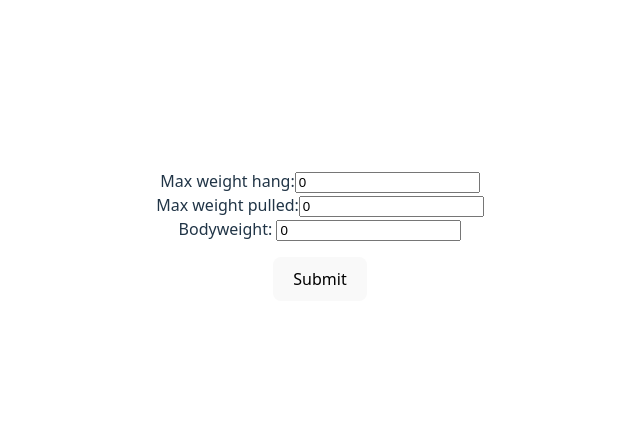
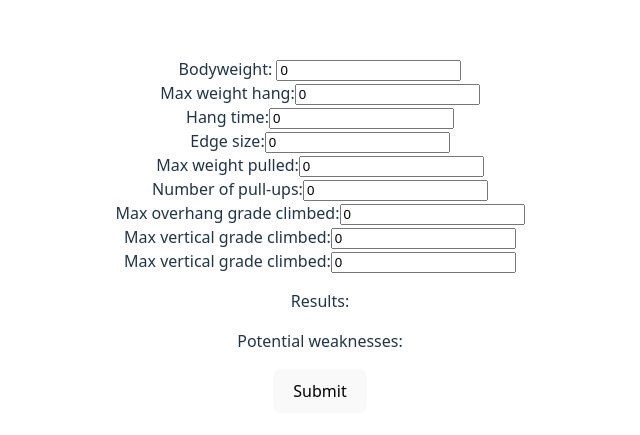
Before and after one commit to ak2691/ClimbingFrontend, a React (Vite) app: page / in a window 1280 px wide. Shown: the part 165-600 px from the top of the page, without its empty margins (320-960 px from the left). Built offline with nearby package versions, Linux system fonts and the light colour scheme.

Commit message:
Implemented additional information: hang time, edge size, pull up reps

```diff
--- a/src/Components/StrengthForm.jsx
+++ b/src/Components/StrengthForm.jsx
@@ -3,19 +3,46 @@
 
 import { useState } from 'react';
 export default function StrengthForm() {
+    const formOrder = ["Finger strength grade", "Pulling strength grade", "Overall strength grade"]
     const [fingerStrength, setFingerStrength] = useState(0);
+    const [hangTime, setHangTime] = useState(0);
+    const [edgeSize, setEdgeSize] = useState(0);
     const [pullingStrength, setPullingStrength] = useState(0);
+    const [reps, setReps] = useState(0);
     const [bodyweight, setBodyweight] = useState(0);
+    const [overHangGrade, setOverHangGrade] = useState(0);
+    const [verticalGrade, setVerticalGrade] = useState(0);
+    const [slabGrade, setSlabGrade] = useState(0);
+    const [results, setResults] = useState([]);
+    const [weaknesses, setWeaknesses] = useState([]);
     const [message, setMessage] = useState("");
 
     const handleFSChange = (e) => {
         setFingerStrength((s) => e.target.value);
+    }
+    const handleHTChange = (e) => {
+        setHangTime(e.target.value);
+    }
+    const handleESChange = (e) => {
+        setEdgeSize(e.target.value);
     }
     const handlePSChange = (e) => {
         setPullingStrength((s) => e.target.value);
     }
     const handleBWChange = (e) => {
         setBodyweight((s) => e.target.value);
+    }
+    const handleOHChange = (e) => {
+        setOverHangGrade(e.target.value);
+    }
+    const handleVTChange = (e) => {
+        setVerticalGrade(e.target.value);
+    }
+    const handleSBChange = (e) => {
+        setSlabGrade(e.target.value);
+    }
+    const handleRepsChange = (e) => {
+        setReps(e.target.value);
     }
     const handleSubmit = async (e) => {
         e.preventDefault();
@@ -25,7 +52,13 @@ export default function StrengthForm() {
         const formData = {
             fingerStrength: parseInt(fingerStrength),
             pullingStrength: parseInt(pullingStrength),
-            bodyweight: parseInt(bodyweight)
+            bodyweight: parseInt(bodyweight),
+            overHangGrade: parseInt(overHangGrade),
+            verticalGrade: parseInt(verticalGrade),
+            slabGrade: parseInt(slabGrade),
+            hangTime: parseInt(hangTime),
+            edgeSize: parseInt(edgeSize),
+            reps: parseInt(reps)
         }
 
         try {
@@ -35,12 +68,43 @@ export default function StrengthForm() {
                 body: JSON.stringify(formData)
             })
             if (!res.ok) {
-                const error = await res.text();
+                const error = await res.json();
                 throw new Error(error.message || "Server error");
             }
-            const result = await res.text();
+            if (bodyweight < 70) {
+                setMessage("");
+                throw new Error("Bodyweight must be greater than 70 lbs");
+            }
+            if (hangTime < 5 || hangTime > 30) {
+                setMessage("");
+                throw new Error("Hang time must be between 5-30 seconds");
 
-            setMessage("Data submitted successfully! " + result);
+            }
+            if (edgeSize < 6 || edgeSize > 25) {
+                setMessage("");
+                throw new Error("Edge size must be between 6 mm and 25 mm");
+            }
+            if (reps < 1 || reps > 15) {
+                setMessage("");
+                throw new Error("Reps must be between 1 and 15");
+            }
+            const result = await res.json();
+            let weakness = [];
+            if (result[3] > result[0]) {
+                weakness.push("Weak fingers for overhang");
+            }
+            if (result[3] > result[1]) {
+                weakness.push("Weak pulling strength for overhang");
+            }
+            if (result[4] > result[0]) {
+                weakness.push("Can improve finger strength for vertical climbs");
+            }
+            if (result[5] < result[3] && result[5] < result[4]) {
+                weakness.push("Slab climbing is a big weakness, don't neglect this style!");
+            }
+            setWeaknesses(weakness);
+            setMessage("Data submitted successfully!");
+            setResults(result.slice(0, 3));
 
 
 
@@ -52,10 +116,26 @@ export default function StrengthForm() {
         setFingerStrength(0);
         setPullingStrength(0);
         setBodyweight(0);
+        setOverHangGrade(0);
+        setVerticalGrade(0);
+        setSlabGrade(0);
+        setHangTime(0);
+        setEdgeSize(0);
+        setReps(0);
     };
     return (
 
         <form onSubmit={handleSubmit}>
+            <div>
+                <label htmlFor="bodyweight">Bodyweight: </label>
+                <input
+                    type="text"
+                    id="bodyweight"
+                    value={bodyweight}
+                    onChange={handleBWChange}
+                />
+            </div>
+
             <div>
                 <label htmlFor="fingerStrength">Max weight hang:</label>
                 <input
@@ -68,6 +148,24 @@ export default function StrengthForm() {
 
             </div>
             <div>
+                <label htmlFor="hangtime">Hang time:</label>
+                <input
+                    type="text"
+                    id="hangtime"
+                    value={hangTime}
+                    onChange={handleHTChange}
+                />
+            </div>
+            <div>
+                <label htmlFor="edgesize">Edge size:</label>
+                <input
+                    type="text"
+                    id="edgesize"
+                    value={edgeSize}
+                    onChange={handleESChange}
+                />
+            </div>
+            <div>
                 <label htmlFor="pullingStrength">Max weight pulled:</label>
                 <input
                     type="text"
@@ -77,16 +175,48 @@ export default function StrengthForm() {
                 />
             </div>
             <div>
-                <label htmlFor="bodyweight">Bodyweight: </label>
+                <label htmlFor="reps">Number of pull-ups:</label>
                 <input
                     type="text"
-                    id="bodyweight"
-                    value={bodyweight}
-                    onChange={handleBWChange}
+                    id="reps"
+                    value={reps}
+                    onChange={handleRepsChange}
+                />
+            </div>
+
+            <div>
+                <label htmlFor="overhang">Max overhang grade climbed:</label>
+                <input
+                    type="text"
+                    id="overhang"
+                    value={overHangGrade}
+                    onChange={handleOHChange}
+                />
+            </div>
+            <div>
+                <label htmlFor="vertical">Max vertical grade climbed:</label>
+                <input
+                    type="text"
+                    id="vertical"
+                    value={verticalGrade}
+                    onChange={handleVTChange}
+                />
+            </div>
+            <div>
+                <label htmlFor='slab'>Max vertical grade climbed:</label>
+                <input
+                    type="text"
+                    id="slab"
+                    value={slabGrade}
+                    onChange={handleSBChange}
                 />
             </div>
             <div>
                 <p>{message}</p>
+                <p>Results: </p>
+                {results.map((item, idx) => <li>{formOrder[idx]}: {item}</li>)}
+                <p>Potential weaknesses: </p>
+                {weaknesses.map((item) => <li>{item}</li>)}
             </div>
             <button type="submit">Submit</button>
 
```
